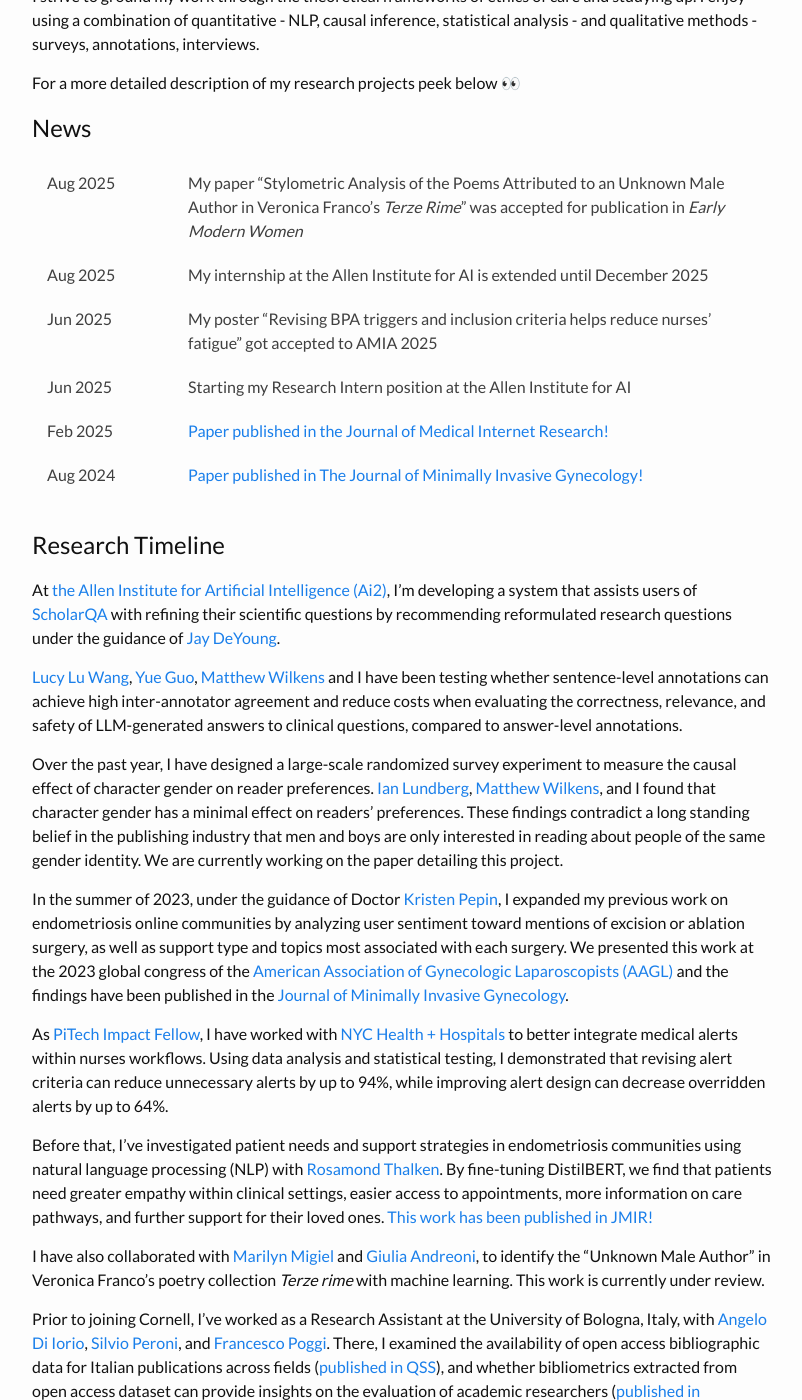
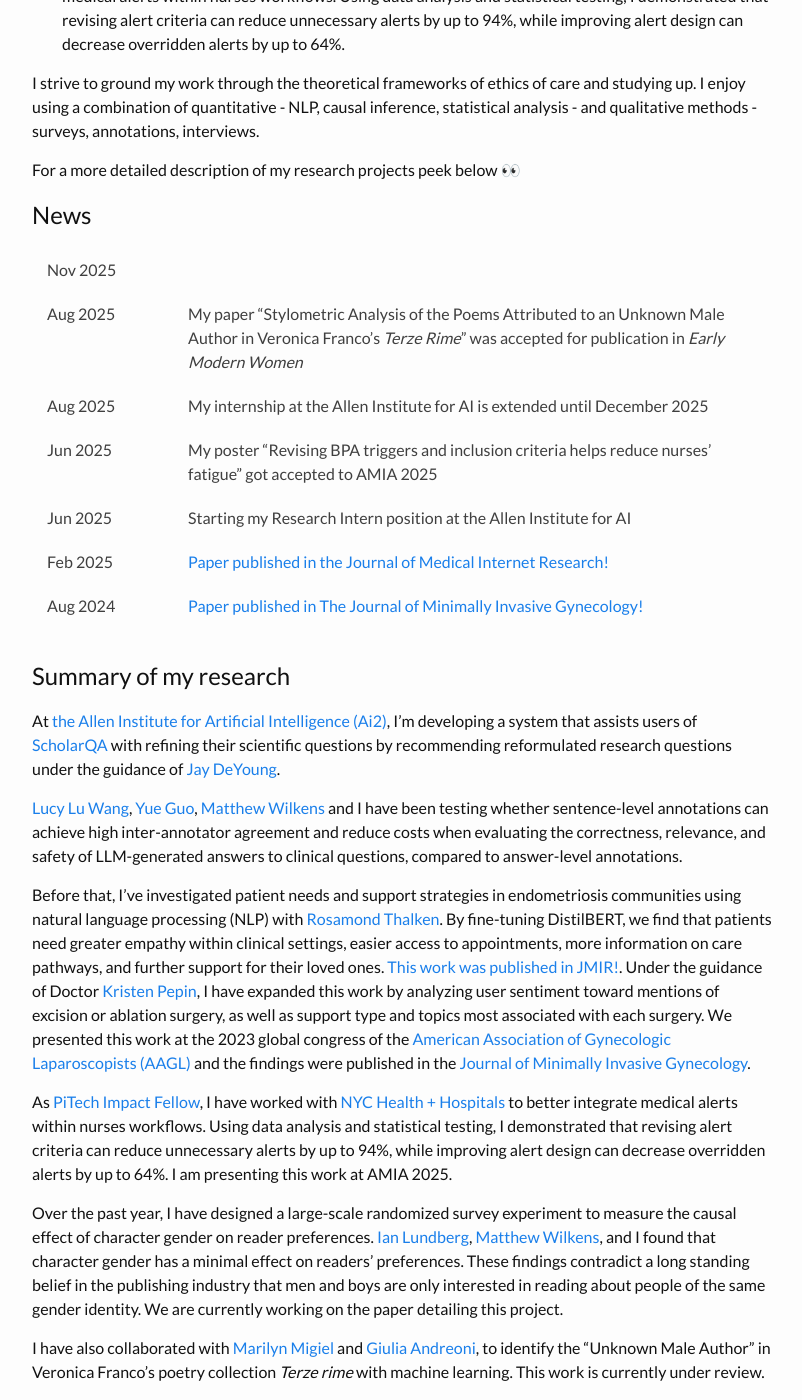
Before and after one commit to federicabologna/federicabologna.github.io, a Jekyll site: the page built from index.markdown, in a window 1280 px wide and 1400 px high, scrolled down 995 px. Shown: the whole window, without its empty margins (238-1040 px from the left). Built offline with Jekyll 4.4.1, drawn with Linux system fonts in a browser that asks for light colours; some of the changed text lies outside the part shown.

```diff
--- a/index.markdown
+++ b/index.markdown
@@ -25,6 +27,7 @@ For a more detailed description of my research projects peek below 👀
 ## News
 
 | ---- | --------- |
+| Nov 2025 |
 | Aug 2025 | My paper "Stylometric Analysis of the Poems Attributed to an Unknown Male Author in Veronica Franco’s _Terze Rime_" was accepted for publication in _Early Modern Women_
 | Aug 2025 | My internship at the Allen Institute for AI is extended until December 2025
 | Jun 2025 | My poster "Revising BPA triggers and inclusion criteria helps reduce nurses’ fatigue" got accepted to AMIA 2025
@@ -32,18 +35,16 @@ For a more detailed description of my research projects peek below 👀
 | Feb 2025 | [Paper published in the Journal of Medical Internet Research!](https://doi.org/10.1101/2024.02.27.24303445)
 | Aug 2024 | [Paper published in The Journal of Minimally Invasive Gynecology!](https://doi.org/10.1016/j.jmig.2024.08.001)
 
-## Research Timeline
+## Summary of my research
 At [the Allen Institute for Artificial Intelligence (Ai2)](https://allenai.org/), I’m developing a system that assists users of [ScholarQA](https://scholarqa.allen.ai/) with refining their scientific questions by recommending reformulated research questions under the guidance of [Jay DeYoung](https://scholar.google.com/citations?user=f8aP6RMAAAAJ&hl=en).
 
 [Lucy Lu Wang](https://www.llwang.net/), [Yue Guo](https://yueguo-50.github.io/), [Matthew Wilkens](https://mattwilkens.com/) and I have been testing whether sentence-level annotations can achieve high inter-annotator agreement and reduce costs when evaluating the correctness, relevance, and safety of LLM-generated answers to clinical questions, compared to answer-level annotations.
 
+Before that, I’ve investigated patient needs and support strategies in endometriosis communities using natural language processing (NLP) with [Rosamond Thalken](https://rosamondthalken.com/). By fine-tuning DistilBERT, we find that patients need greater empathy within clinical settings, easier access to appointments, more information on care pathways, and further support for their loved ones. [This work was published in JMIR!](https://doi.org/10.1101/2024.02.27.24303445). Under the guidance of Doctor [Kristen Pepin](https://weillcornell.org/kristen-pepin-md-phd), I have expanded this work by analyzing user sentiment toward mentions of excision or ablation surgery, as well as support type and topics most associated with each surgery. We presented this work at the 2023 global congress of the [American Association of Gynecologic Laparoscopists (AAGL)](aagl.org) and the findings were published in the [Journal of Minimally Invasive Gynecology](https://doi.org/10.1016/j.jmig.2024.08.001).
+
+As [PiTech Impact Fellow](https://www.pi.tech.cornell.edu/), I have worked with [NYC Health + Hospitals](https://www.nychealthandhospitals.org/) to better integrate medical alerts within nurses workflows. Using data analysis and statistical testing, I demonstrated that revising alert criteria can reduce unnecessary alerts by up to 94%, while improving alert design can decrease overridden alerts by up to 64%. I am presenting this work at AMIA 2025.
+
 Over the past year, I have designed a large-scale randomized survey experiment to measure the causal effect of character gender on reader preferences. [Ian Lundberg](https://www.ianlundberg.org/), [Matthew Wilkens](https://mattwilkens.com/), and I found that character gender has a minimal effect on readers' preferences. These findings contradict a long standing belief in the publishing industry that men and boys are only interested in reading about people of the same gender identity. We are currently working on the paper detailing this project.
-
-In the summer of 2023, under the guidance of Doctor [Kristen Pepin](https://weillcornell.org/kristen-pepin-md-phd), I expanded my previous work on endometriosis online communities by analyzing user sentiment toward mentions of excision or ablation surgery, as well as support type and topics most associated with each surgery. We presented this work at the 2023 global congress of the [American Association of Gynecologic Laparoscopists (AAGL)](aagl.org) and the findings have been published in the [Journal of Minimally Invasive Gynecology](https://doi.org/10.1016/j.jmig.2024.08.001).
-
-As [PiTech Impact Fellow](https://www.pi.tech.cornell.edu/), I have worked with [NYC Health + Hospitals](https://www.nychealthandhospitals.org/) to better integrate medical alerts within nurses workflows. Using data analysis and statistical testing, I demonstrated that revising alert criteria can reduce unnecessary alerts by up to 94%, while improving alert design can decrease overridden alerts by up to 64%.
-
-Before that, I’ve investigated patient needs and support strategies in endometriosis communities using natural language processing (NLP) with [Rosamond Thalken](https://rosamondthalken.com/). By fine-tuning DistilBERT, we find that patients need greater empathy within clinical settings, easier access to appointments, more information on care pathways, and further support for their loved ones. [This work has been published in JMIR!](https://doi.org/10.1101/2024.02.27.24303445)
 
 I have also collaborated with [Marilyn Migiel](https://romancestudies.cornell.edu/marilyn-migiel){:target="_blank"} and [Giulia Andreoni](https://romancestudies.cornell.edu/giulia-andreoni){:target="_blank"}, to identify the “Unknown Male Author” in Veronica Franco’s poetry collection *Terze rime* with machine learning. This work is currently under review.
 
```
Also changed, not shown: other parts of index.markdown (+2 -0 lines).
